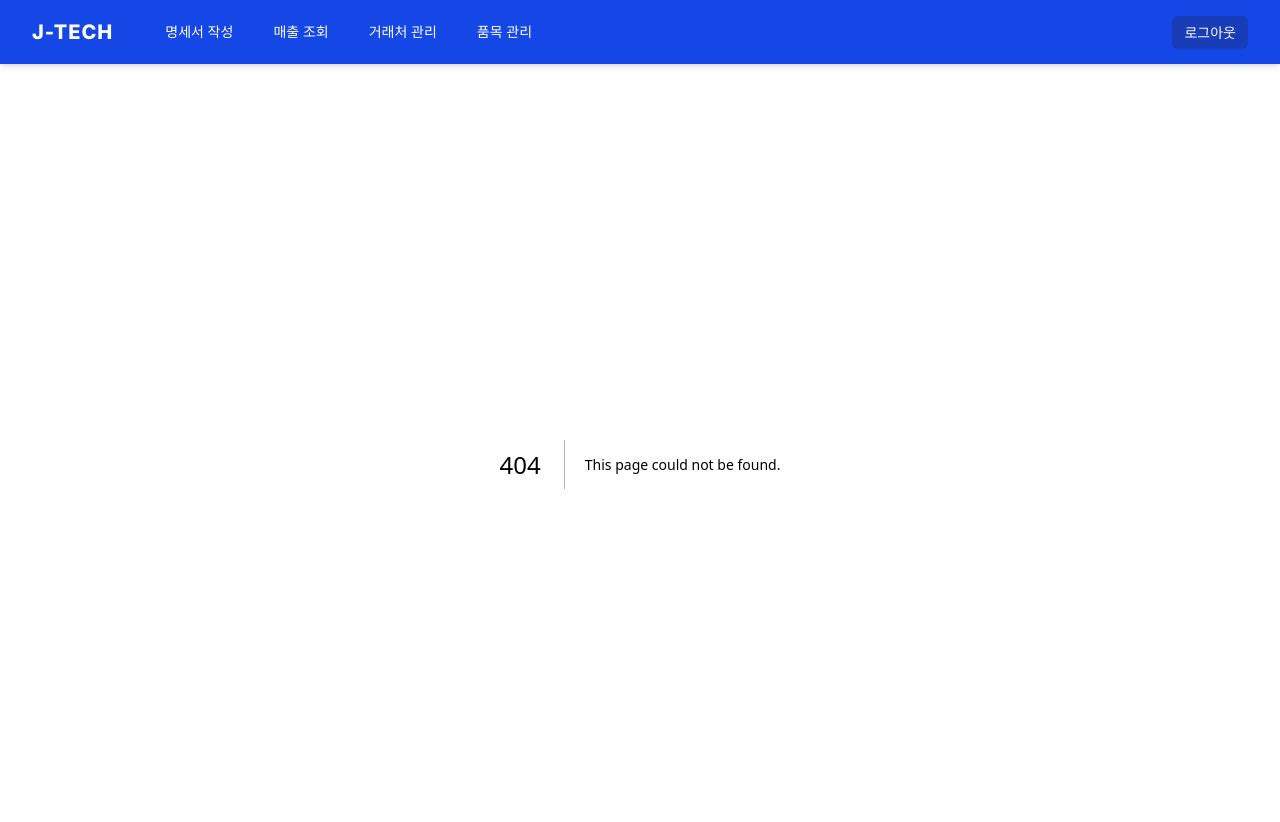
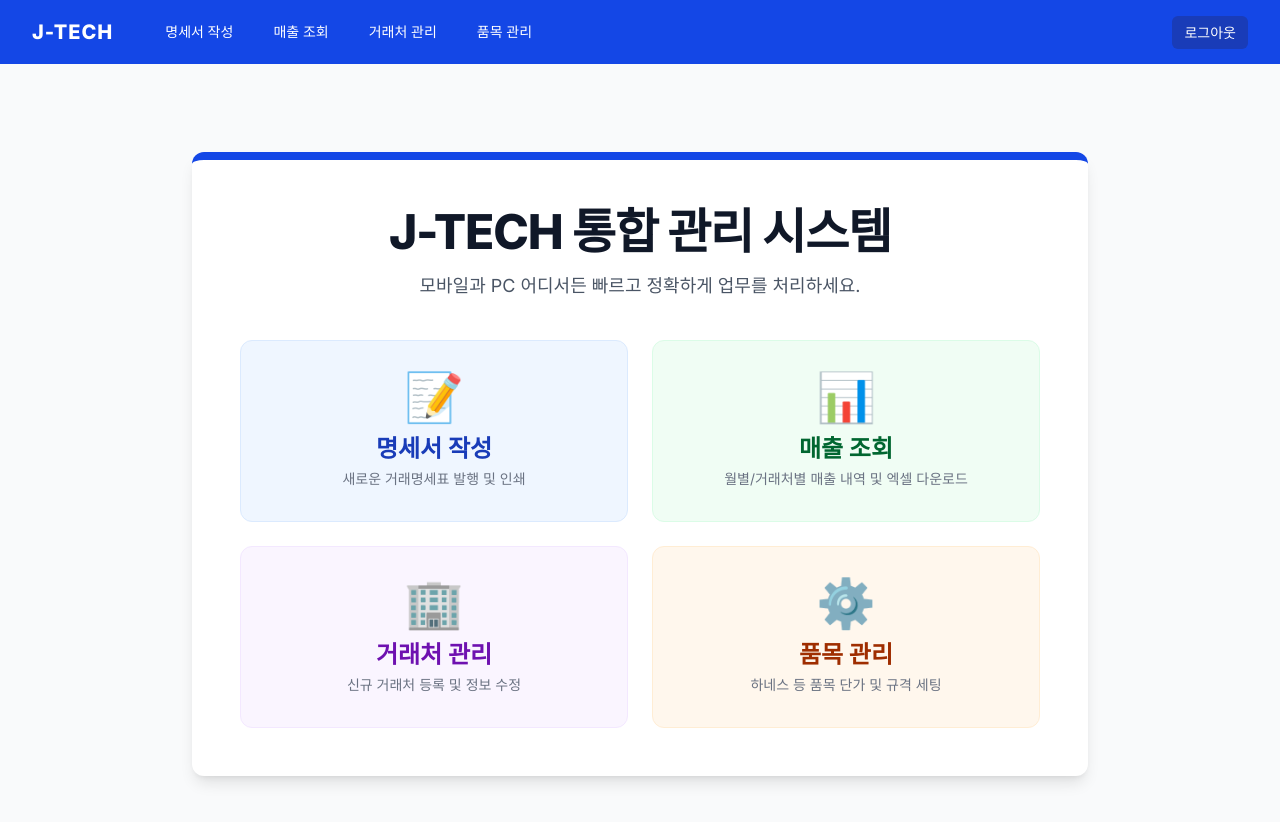
Before and after one commit to jinks1110/jtech-erp, a Next.js app: page / in a window 1280 px wide. Before the commit this address had no page. Shown: the top 822 px of the page. Built offline with nearby package versions, Linux system fonts and the light colour scheme.

Commit message:
메인화면추가

```diff
--- /dev/null
+++ b/app/page.tsx
@@ -0,0 +1,47 @@
+"use client";
+
+import React from 'react';
+import Link from 'next/link';
+
+// 제이테크 ERP 메인 대시보드 (대문 화면)
+export default function HomePage() {
+  return (
+    <div className="min-h-screen bg-gray-50 flex flex-col items-center justify-center p-4 text-black">
+      <div className="max-w-4xl w-full bg-white rounded-xl shadow-lg p-8 md:p-12 text-center border-t-8 border-blue-700">
+        <h1 className="text-3xl md:text-5xl font-extrabold text-gray-900 mb-4 tracking-tight">
+          J-TECH 통합 관리 시스템
+        </h1>
+        <p className="text-lg text-gray-600 mb-10">
+          모바일과 PC 어디서든 빠르고 정확하게 업무를 처리하세요.
+        </p>
+
+        {/* 핵심 기능 바로가기 버튼들 (앱 스타일) */}
+        <div className="grid grid-cols-1 md:grid-cols-2 gap-4 md:gap-6">
+          <Link href="/invoice" className="bg-blue-50 p-6 md:p-8 rounded-xl border border-blue-100 hover:bg-blue-100 transition flex flex-col items-center justify-center group">
+            <span className="text-5xl mb-3 group-hover:scale-110 transition-transform duration-200">📝</span>
+            <span className="text-2xl font-bold text-blue-800 mb-1">명세서 작성</span>
+            <span className="text-sm text-gray-500">새로운 거래명세표 발행 및 인쇄</span>
+          </Link>
+
+          <Link href="/sales" className="bg-green-50 p-6 md:p-8 rounded-xl border border-green-100 hover:bg-green-100 transition flex flex-col items-center justify-center group">
+            <span className="text-5xl mb-3 group-hover:scale-110 transition-transform duration-200">📊</span>
+            <span className="text-2xl font-bold text-green-800 mb-1">매출 조회</span>
+            <span className="text-sm text-gray-500">월별/거래처별 매출 내역 및 엑셀 다운로드</span>
+          </Link>
+
+          <Link href="/clients" className="bg-purple-50 p-6 md:p-8 rounded-xl border border-purple-100 hover:bg-purple-100 transition flex flex-col items-center justify-center group">
+            <span className="text-5xl mb-3 group-hover:scale-110 transition-transform duration-200">🏢</span>
+            <span className="text-2xl font-bold text-purple-800 mb-1">거래처 관리</span>
+            <span className="text-sm text-gray-500">신규 거래처 등록 및 정보 수정</span>
+          </Link>
+
+          <Link href="/products" className="bg-orange-50 p-6 md:p-8 rounded-xl border border-orange-100 hover:bg-orange-100 transition flex flex-col items-center justify-center group">
+            <span className="text-5xl mb-3 group-hover:scale-110 transition-transform duration-200">⚙️</span>
+            <span className="text-2xl font-bold text-orange-800 mb-1">품목 관리</span>
+            <span className="text-sm text-gray-500">하네스 등 품목 단가 및 규격 세팅</span>
+          </Link>
+        </div>
+      </div>
+    </div>
+  );
+}
```
